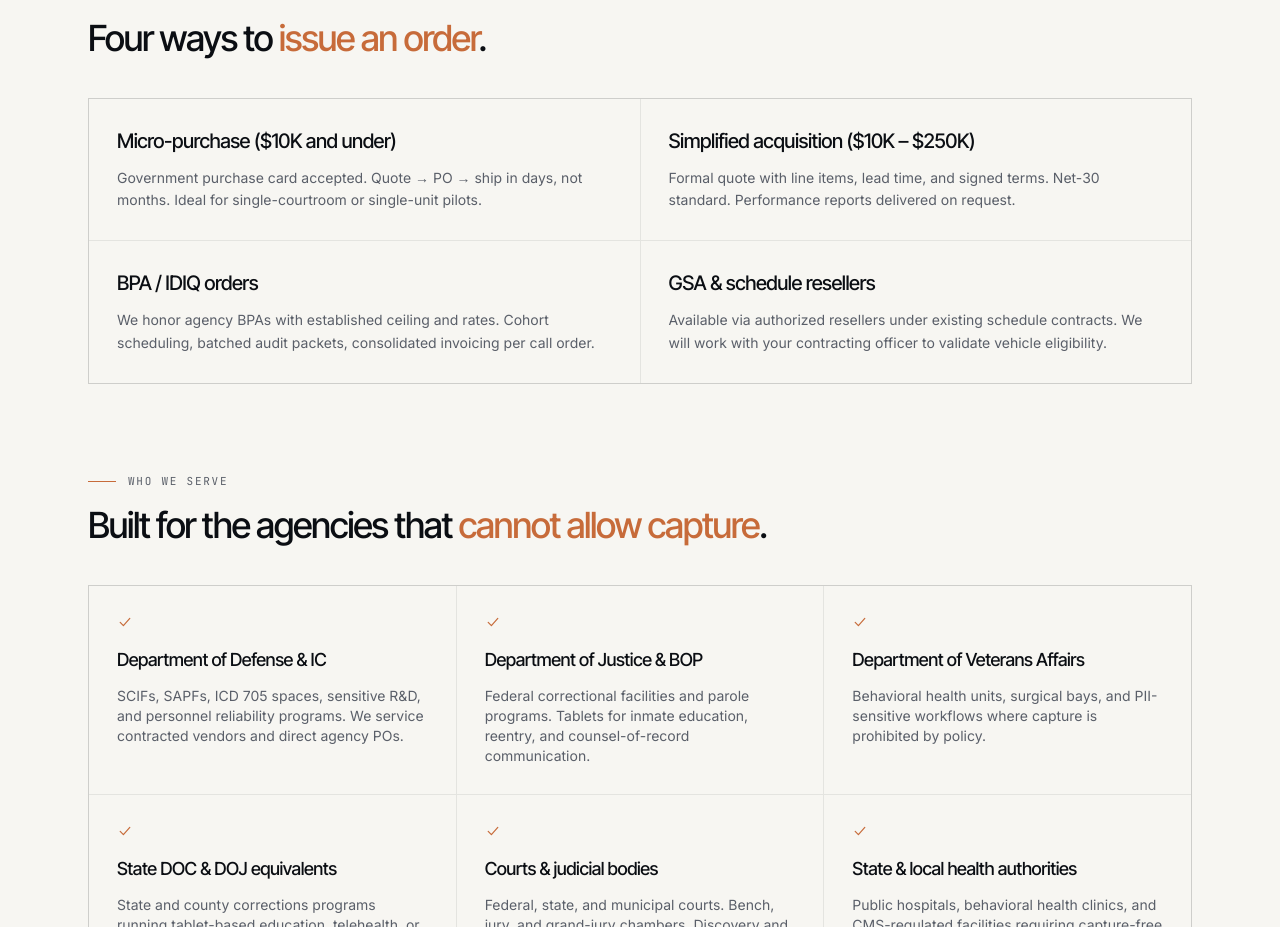
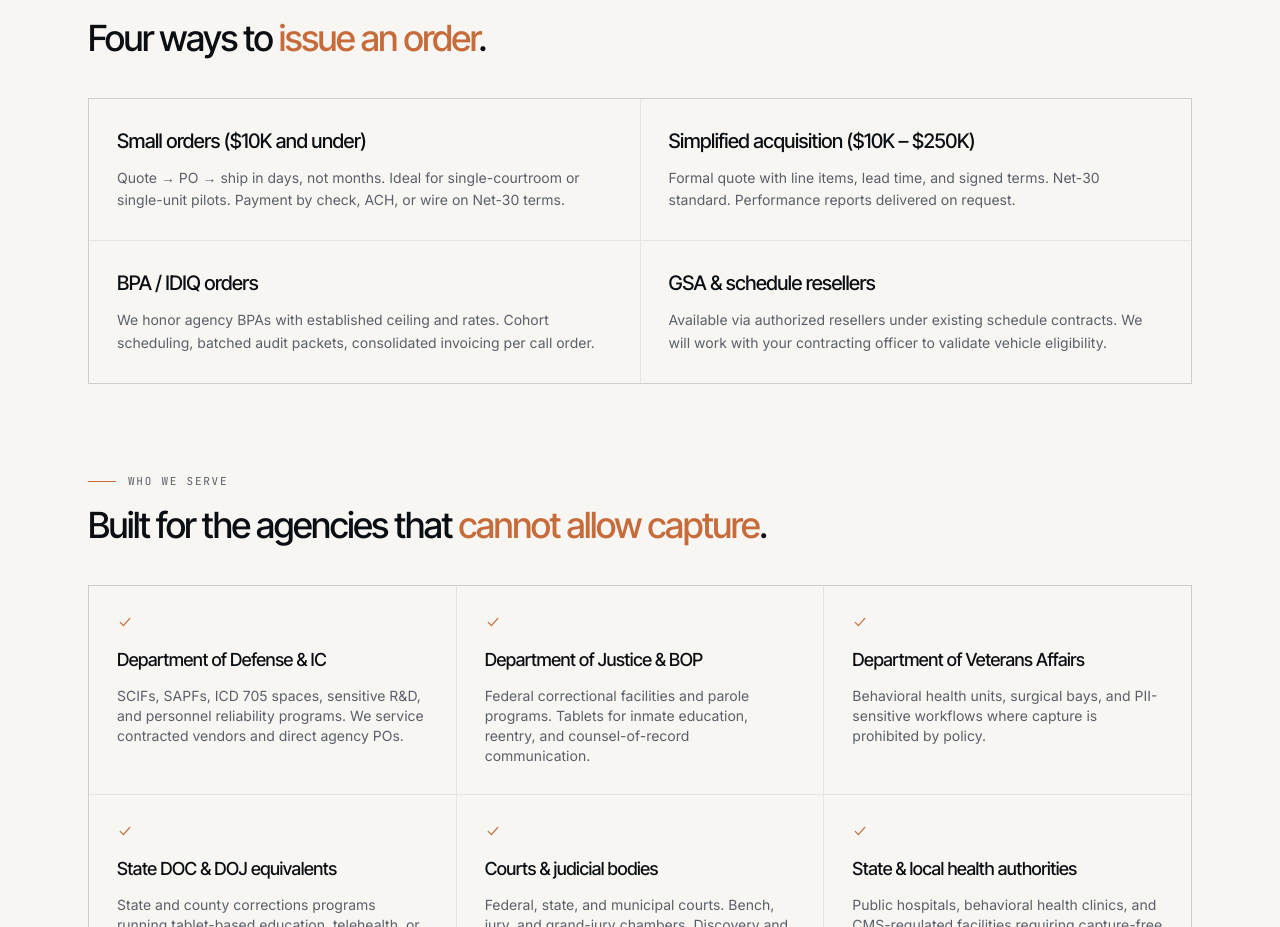
Before and after one commit to rob637/CBRLabs, a Next.js app: page /government in a window 1280 px wide. Shown: the part 1360-2287 px from the top of the page. Built offline with nearby package versions, Linux system fonts and the light colour scheme.

Commit message:
gov: remove government purchase card; PO/check/ACH/wire only

```diff
--- a/app/faq/page.js
+++ b/app/faq/page.js
@@ -98,10 +98,6 @@ const sections = [
         a: "Yes. Active registration. CAGE 14Y35. UEI K4MZG4KC1MY9. See the Government Contracting page for the full quick card for your contracting officer.",
       },
       {
-        q: "Do you accept government purchase cards?",
-        a: "Yes — for micro-purchase orders ($10K and under).",
-      },
-      {
         q: "Do you work under BPA or IDIQ vehicles?",
         a: "Yes. We honor agency BPAs with established ceiling and rates, and accept call orders against IDIQ contracts.",
       },
--- a/app/government/page.js
+++ b/app/government/page.js
@@ -5,7 +5,7 @@ import { ShieldIcon, CheckIcon, ArrowRightIcon } from "../../components/Icons";
 export const metadata = {
   title: "Government Contracting",
   description:
-    "CBR Labs LLC — Woman Owned Small Business (WOSB), SAM.gov registered, CAGE 14Y35, UEI K4MZG4KC1MY9. Hardware redaction for federal, state, and local government agencies. Net-30, micro-purchase, BPA-ready.",
+    "CBR Labs LLC — Woman Owned Small Business (WOSB), SAM.gov registered, CAGE 14Y35, UEI K4MZG4KC1MY9. Hardware redaction for federal, state, and local government agencies. Net-30, BPA-ready.",
   alternates: { canonical: "/government" },
 };
 
@@ -25,8 +25,8 @@ const facts = [
 
 const vehicles = [
   {
-    h: "Micro-purchase ($10K and under)",
-    p: "Government purchase card accepted. Quote → PO → ship in days, not months. Ideal for single-courtroom or single-unit pilots.",
+    h: "Small orders ($10K and under)",
+    p: "Quote → PO → ship in days, not months. Ideal for single-courtroom or single-unit pilots. Payment by check, ACH, or wire on Net-30 terms.",
   },
   {
     h: "Simplified acquisition ($10K – $250K)",
```
